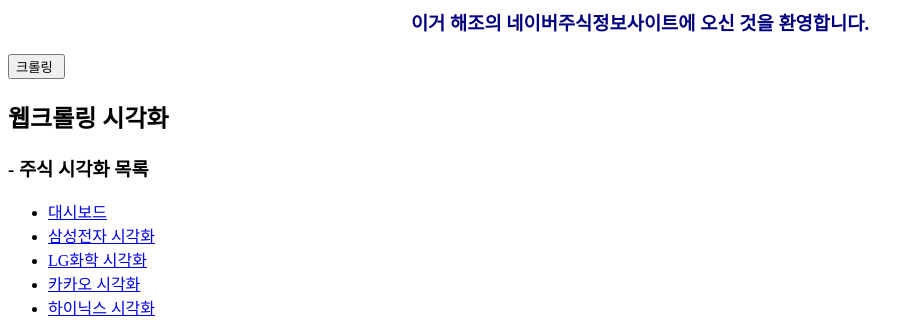
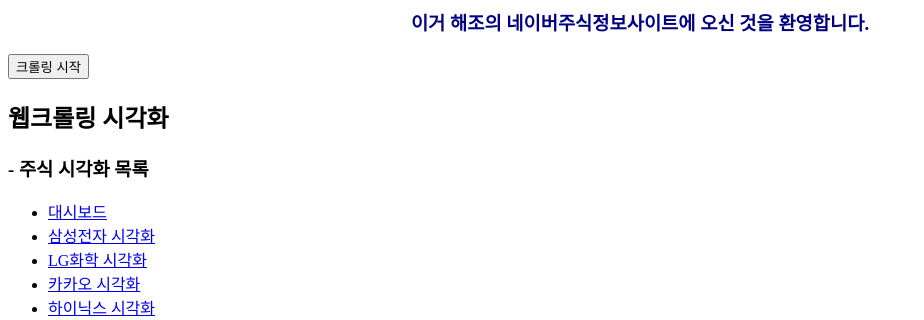
Before and after one commit to sjlee900211/practice, a Flask app: page / in a window 1280 px wide. Shown: the top 320 px of the page, without its empty margins (0-924 px from the left). Run offline with Flask 3, Linux system fonts and the light colour scheme; some libraries are stand-ins or nearby versions.

Commit message:
friday final

```diff
--- a/2nd_project/app.py
+++ b/2nd_project/app.py
@@ -45,4 +45,4 @@
     return render_template("insight005.html")
 
 if __name__ == "__main__":
-    app.run(debug=True)
+    app.run(host='0.0.0.0', port = 5000, debug=True)
--- a/2nd_project/templates/stock.html
+++ b/2nd_project/templates/stock.html
@@ -15,19 +15,16 @@
             $("#crawl").click(function (event) {
               $.getJSON('/crawling'
               , { }
-              ,function(data) {
-              });
+              ,function(data) { });
                 return false;
-
             });
           });
-        </script>
-          <input type = "button" onclick="alert()" id = "crawl" value = "크롤링 " />
+          </script>
+          <input type = "button" onclick="crawl()" id = "crawl" value = "크롤링 시작" />
           <script type="text/javascript">
           function crawl(){
             document.getElementById("crawl").value="크롤링 중...";
           }
-
           </script>
         <div class = 'page-header'>
           <h2>웹크롤링 시각화</h2>
```
